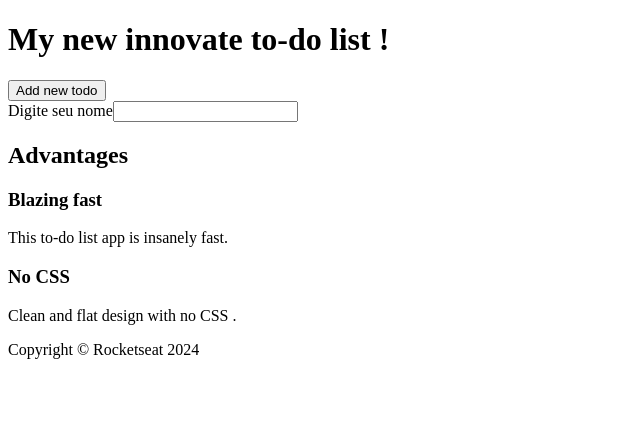
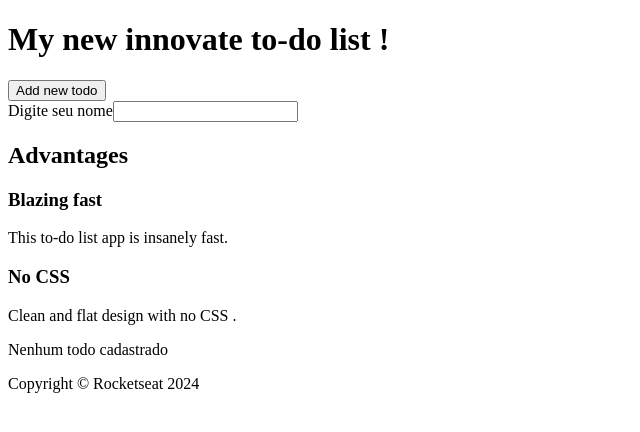
Before and after one commit to GiovaniFZ/CleanCode-React, a React (Vite) app: page / in a window 1280 px wide. Shown: the top 432 px of the page, without its empty margins (0-640 px from the left). Built offline with nearby package versions, Linux system fonts and the light colour scheme.

Commit message:
feat: Verificar se a lista de todos está vazia usando const+condição

```diff
--- a/src/App.tsx
+++ b/src/App.tsx
@@ -9,6 +9,9 @@ export default function App() {
   function handleCreateNewTodo() {
 
   }
+
+  const isTodoListEmpty = todos.length === 0;
+
   return (
 
     <div>
@@ -41,6 +44,11 @@ export default function App() {
         <ul>
           {todos.map(todo => <li key={todo}>{todo}</li>)}
         </ul>
+
+      {isTodoListEmpty && (
+        <p>Nenhum todo cadastrado</p>
+      )}
+
       </main>
       <Footer />
     </div>
```
